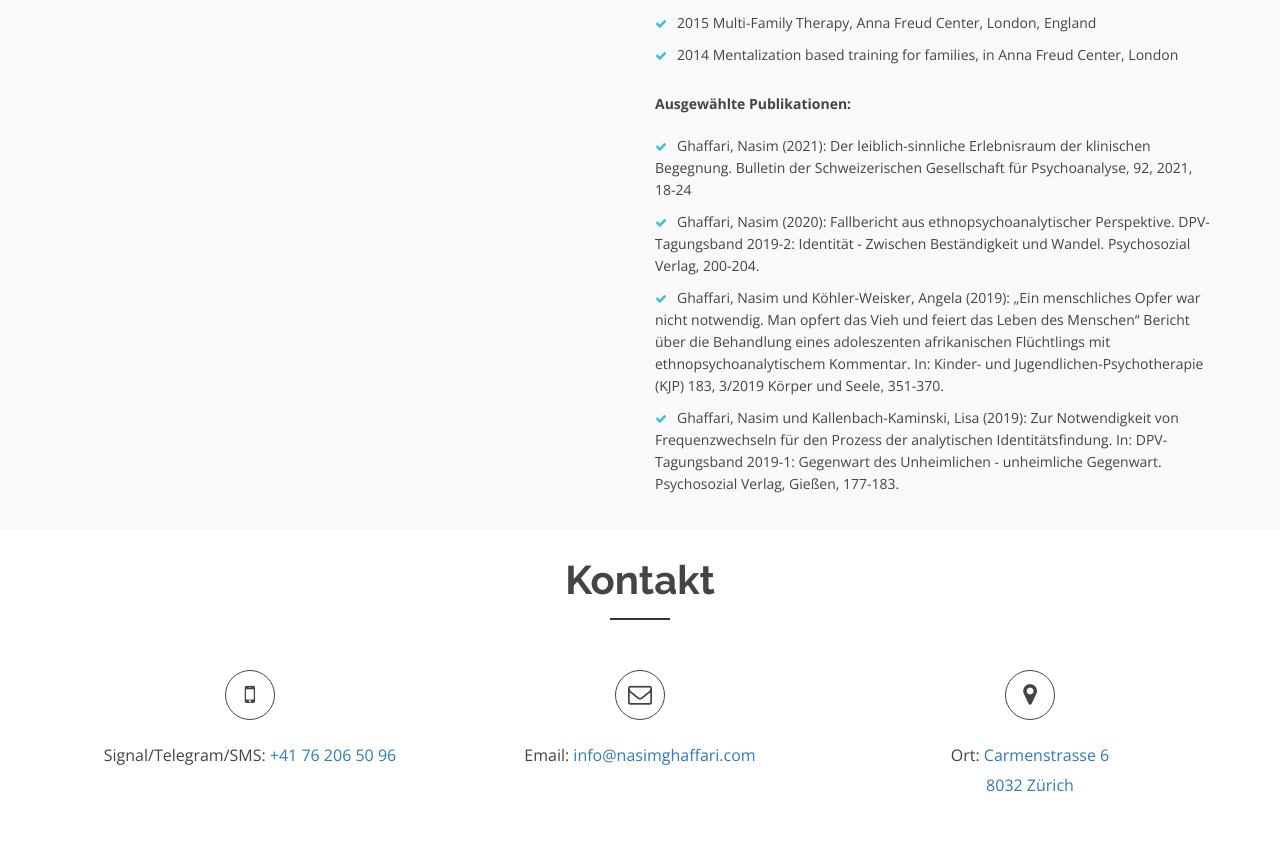
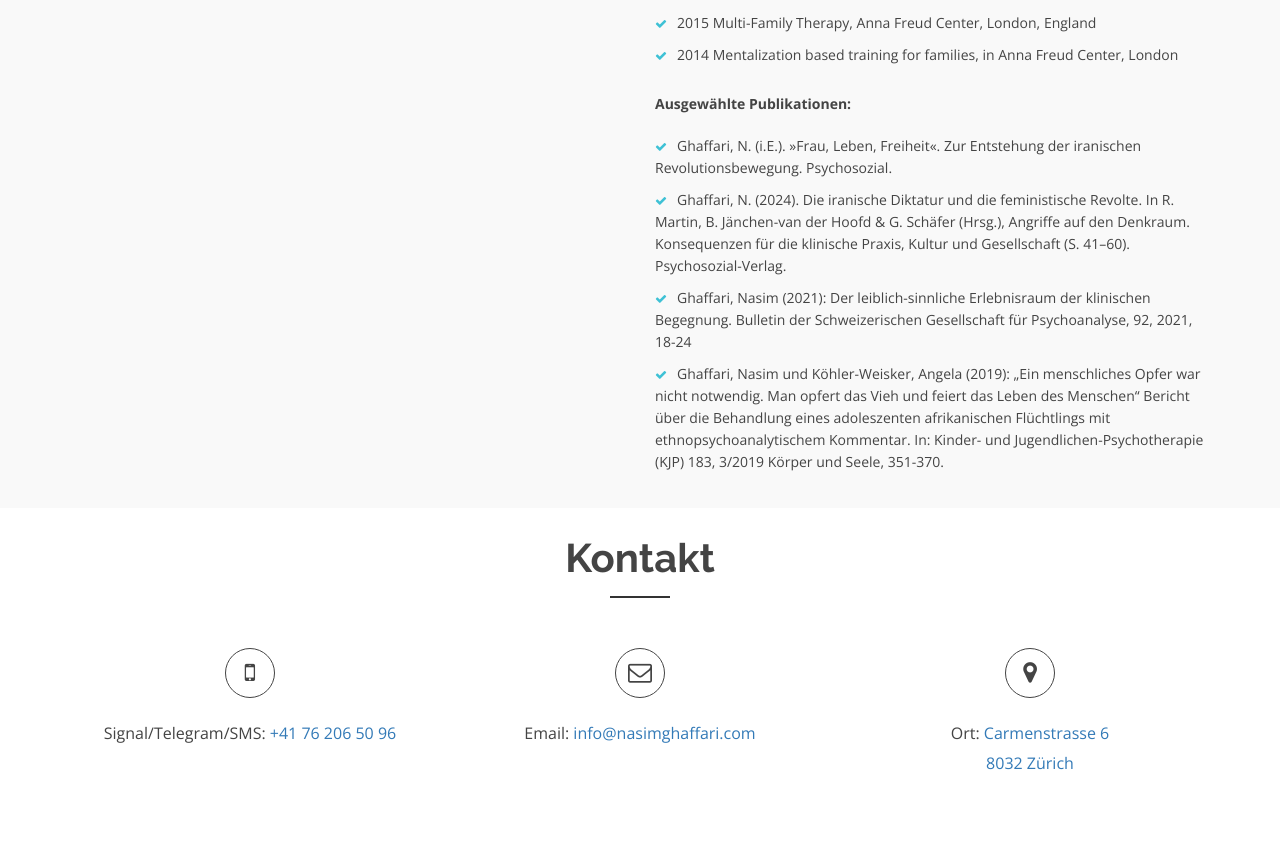
Before and after one commit to krossover/krossover.github.io, a plain HTML site: page index.html in a window 1280 px wide. Shown: the part 6280-7123 px from the top of the page. Drawn offline with nearby package versions, Linux system fonts and the light colour scheme; grey boxes are pictures that could not be loaded.

Commit message:
adding new publications

```diff
--- a/index.html
+++ b/index.html
@@ -507,16 +507,16 @@
             <p><b>Ausgewählte Publikationen: </b></p>
             <ul>
               <li>
+                <i class="fa fa-check"></i>Ghaffari, N. (i.E.). »Frau, Leben, Freiheit«. Zur Entstehung der iranischen Revolutionsbewegung. Psychosozial.
+              </li>
+              <li>
+                <i class="fa fa-check"></i>Ghaffari, N. (2024). Die iranische Diktatur und die feministische Revolte. In R. Martin, B. Jänchen-van der Hoofd & G. Schäfer (Hrsg.), Angriffe auf den Denkraum. Konsequenzen für die klinische Praxis, Kultur und Gesellschaft (S. 41–60). Psychosozial-Verlag.
+              </li>
+              <li>
                 <i class="fa fa-check"></i>Ghaffari, Nasim (2021): Der leiblich-sinnliche Erlebnisraum der klinischen Begegnung. Bulletin der Schweizerischen Gesellschaft für Psychoanalyse, 92, 2021, 18-24
               </li>
               <li>
-                <i class="fa fa-check"></i>Ghaffari, Nasim (2020): Fallbericht aus ethnopsychoanalytischer Perspektive. DPV-Tagungsband 2019-2: Identität - Zwischen Beständigkeit und Wandel. Psychosozial Verlag, 200-204.
-              </li>
-              <li>
                 <i class="fa fa-check"></i>Ghaffari, Nasim und Köhler-Weisker, Angela (2019): „Ein menschliches Opfer war nicht notwendig. Man opfert das Vieh und feiert das Leben des Menschen“ Bericht über die Behandlung eines adoleszenten afrikanischen Flüchtlings mit ethnopsychoanalytischem Kommentar. In: Kinder- und Jugendlichen-Psychotherapie (KJP) 183, 3/2019 Körper und Seele, 351-370.
-              </li>
-              <li>
-                <i class="fa fa-check"></i>Ghaffari, Nasim und Kallenbach-Kaminski, Lisa (2019): Zur Notwendigkeit von Frequenzwechseln für den Prozess der analytischen Identitätsfindung. In: DPV-Tagungsband 2019-1: Gegenwart des Unheimlichen - unheimliche Gegenwart. Psychosozial Verlag, Gießen, 177-183.
               </li>
             </ul>
           </div>
```
